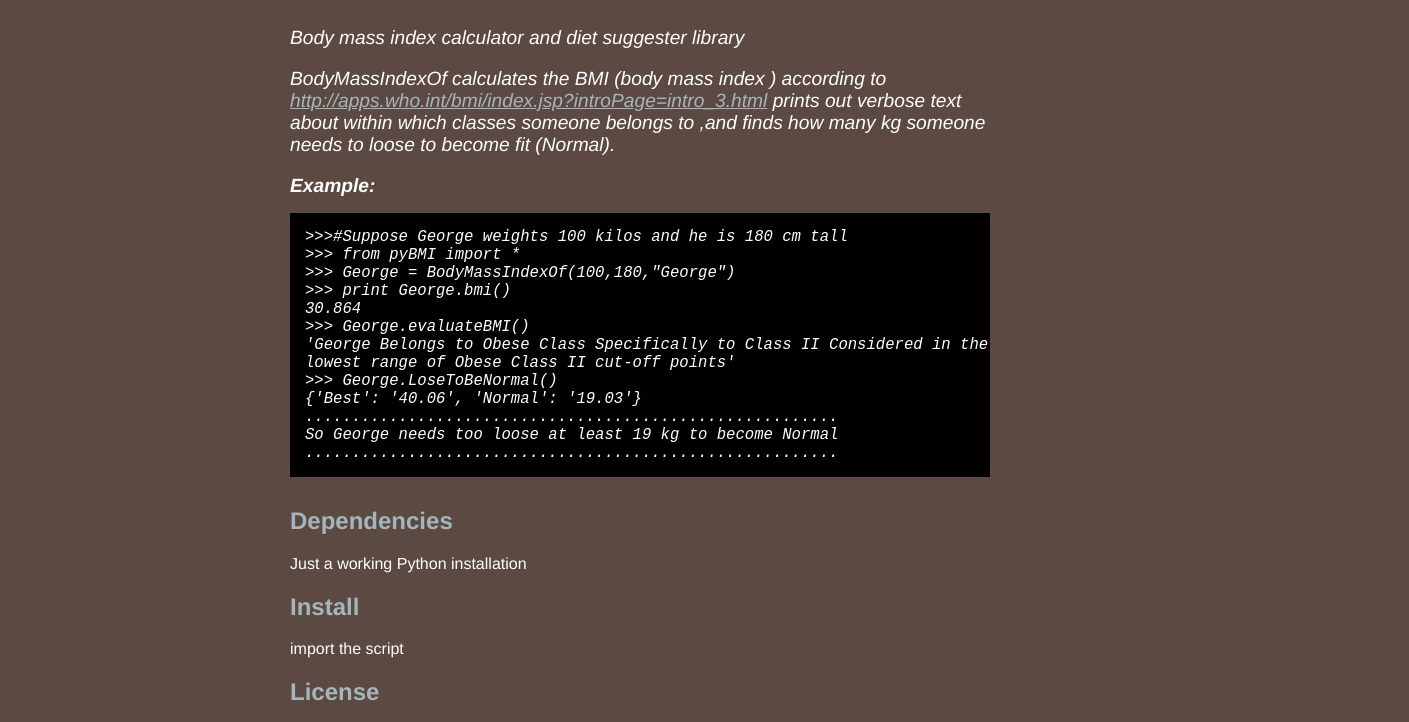
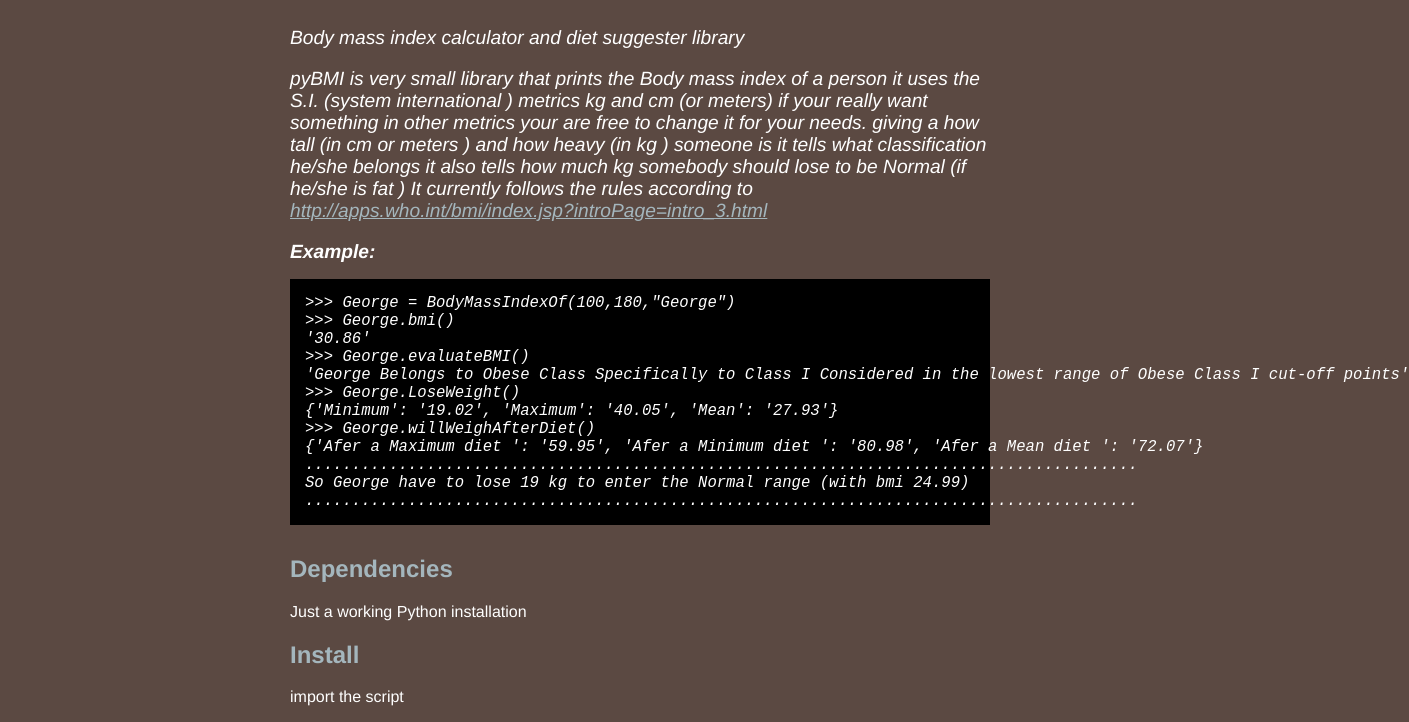
Before and after one commit to giannisfs/bmipy, a plain HTML site: page index.html in a window 1280 px wide. Shown: the part 428-1150 px from the top of the page, 1409 px wide, since content can reach past the window. Drawn offline with Linux system fonts and the light colour scheme.

Commit message:
description

```diff
--- a/index.html
+++ b/index.html
@@ -49,23 +49,31 @@
     <div class="description">
       <p>Body mass index calculator and diet suggester library</p>
 
-      <p>BodyMassIndexOf calculates the BMI (body mass index )
-according to <a href="http://apps.who.int/bmi/index.jsp?introPage=intro_3.html"  target="_blank"> http://apps.who.int/bmi/index.jsp?introPage=intro_3.html</a>
-prints out verbose text about within which classes someone belongs to ,and finds how many kg someone needs to loose to become fit (Normal).</p>
+      <p>
+      pyBMI is very small library that prints the Body mass index of a person
+it uses the S.I. (system international ) metrics kg and cm (or meters)
+if your really want something in other metrics your are free to change it
+for your needs.
+
+
+giving a how tall (in cm or meters ) and how heavy (in kg ) someone is
+it tells what classification he/she belongs
+it also tells how much kg somebody should lose to be Normal (if he/she is fat )
+It currently follows the rules according to <a href="http://apps.who.int/bmi/index.jsp?introPage=intro_3.html"  target="_blank"> http://apps.who.int/bmi/index.jsp?introPage=intro_3.html</a>
+</p>
 <b>Example:</b> </br>
-<pre>>>>#Suppose George weights 100 kilos and he is 180 cm tall
->>> from pyBMI import *
->>> George = BodyMassIndexOf(100,180,"George")
->>> print George.bmi()
-30.864
+<pre>>>> George = BodyMassIndexOf(100,180,"George")
+>>> George.bmi()
+'30.86'
 >>> George.evaluateBMI()
-'George Belongs to Obese Class Specifically to Class II Considered in the
-lowest range of Obese Class II cut-off points'
->>> George.LoseToBeNormal()
-{'Best': '40.06', 'Normal': '19.03'}
-.........................................................
-So George needs too loose at least 19 kg to become Normal
-.........................................................
+'George Belongs to Obese Class Specifically to Class I Considered in the lowest range of Obese Class I cut-off points'
+>>> George.LoseWeight()
+{'Minimum': '19.02', 'Maximum': '40.05', 'Mean': '27.93'}
+>>> George.willWeighAfterDiet()
+{'Afer a Maximum diet ': '59.95', 'Afer a Minimum diet ': '80.98', 'Afer a Mean diet ': '72.07'}
+.........................................................................................
+So George have to lose 19 kg to enter the Normal range (with bmi 24.99)
+.........................................................................................
 </pre>
 
     </div>
```
